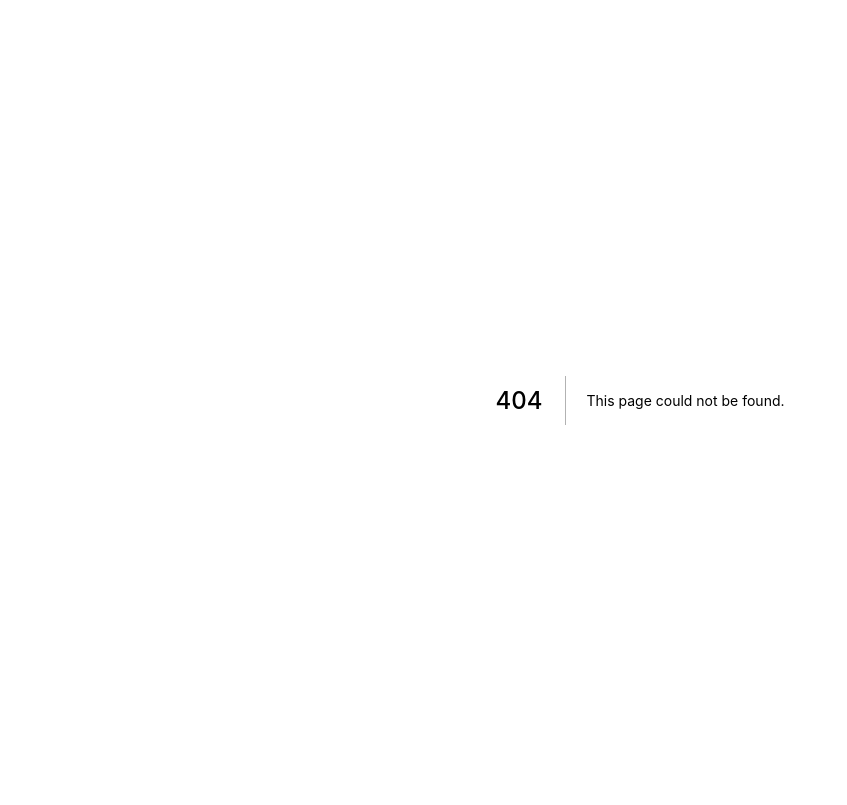
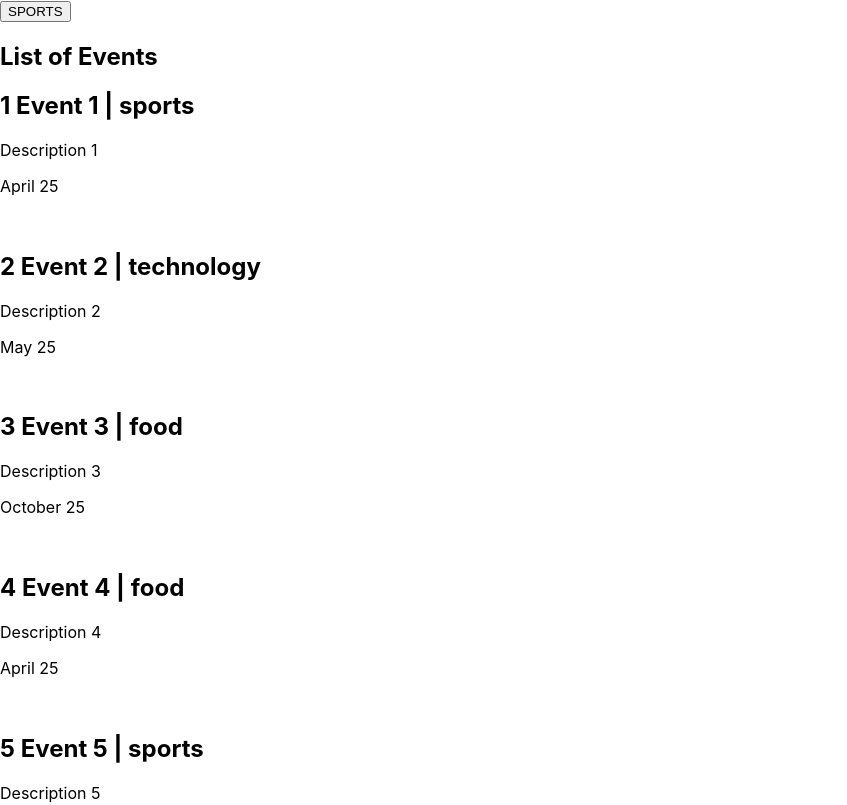
Before and after one commit to ayangupta9/next-js-tuts-prerendering-, a Next.js app: page /events in a window 1280 px wide. Before the commit this address had no page. Shown: the top 805 px of the page, without its empty margins (0-847 px from the left). Built offline with nearby package versions, Linux system fonts and the light colour scheme; data requests are answered from the project's data file.

Commit message:
next js: data fetching

```diff
--- a/db.json
+++ b/db.json
@@ -1,4 +1,82 @@
 {
+  "events": [
+    {
+      "id": 1,
+      "title": "Event 1",
+      "description": "Description 1",
+      "category": "sports",
+      "date": "April 25"
+    },
+    {
+      "id": 2,
+      "title": "Event 2",
+      "description": "Description 2",
+      "category": "technology",
+      "date": "May 25"
+    },
+    {
+      "id": 3,
+      "title": "Event 3",
+      "description": "Description 3",
+      "category": "food",
+      "date": "October 25"
+    },
+    {
+      "id": 4,
+      "title": "Event 4",
+      "description": "Description 4",
+      "category": "food",
+      "date": "April 25"
+    },
+    {
+      "id": 5,
+      "title": "Event 5",
+      "description": "Description 5",
+      "category": "sports",
+      "date": "January 15"
+    },
+    {
+      "id": 6,
+      "title": "Event 6",
+      "description": "Description 6",
+      "category": "art",
+      "date": "April 25"
+    },
+    {
+      "id": 7,
+      "title": "Event 7",
+      "description": "Description 7",
+      "category": "technology",
+      "date": "June 25"
+    },
+    {
+      "id": 8,
+      "title": "Event 8",
+      "description": "Description 8",
+      "category": "sports",
+      "date": "February 28"
+    },
+    {
+      "id": 9,
+      "title": "Event 9",
+      "description": "Description 9",
+      "category": "food",
+      "date": "April 25"
+    },
+    {
+      "id": 10,
+      "title": "Event 10",
+      "description": "Description 10",
+      "category": "sports",
+      "date": "August 5"
+    }
+  ],
+  "dashboard": {
+    "posts": 5,
+    "likes": 150,
+    "followers": 20,
+    "following": 50
+  },
   "news": [
     {
       "id": 1,
--- a/package.json
+++ b/package.json
@@ -13,7 +13,8 @@
     "json-server": "^0.16.3",
     "next": "11.1.0",
     "react": "17.0.2",
-    "react-dom": "17.0.2"
+    "react-dom": "17.0.2",
+    "swr": "^1.0.0"
   },
   "devDependencies": {
     "eslint": "7.32.0",
--- /dev/null
+++ b/pages/events.js
@@ -0,0 +1,49 @@
+import { useRouter } from 'next/dist/client/router'
+import React, { useState } from 'react'
+
+const EventsList = ({ eventList }) => {
+  const [events, setEvents] = useState(eventList)
+  const router = useRouter()
+
+  async function fetchSportsEvents () {
+    const response = await fetch('http://localhost:4000/events?category=sports')
+    const data = await response.json()
+    setEvents(data)
+    router.push('/events?category=sports', undefined, { shallow: true })
+  }
+
+  return (
+    <div>
+      <button onClick={fetchSportsEvents}>SPORTS</button>
+      <h2>List of Events</h2>
+      {events.map(event => {
+        return (
+          <div key={event.id}>
+            <h2>
+              {event.id} {event.title} | {event.category}
+            </h2>
+            <p>{event.description}</p>
+            <p>{event.date}</p>
+            <br />
+          </div>
+        )
+      })}
+    </div>
+  )
+}
+
+export default EventsList
+
+export async function getServerSideProps (context) {
+  const { query } = context
+  const { category } = query
+  const queryString = category ? 'category=sports' : ''
+  const response = await fetch(`http://localhost:4000/events?${queryString}`)
+  const data = await response.json()
+
+  return {
+    props: {
+      eventList: data
+    }
+  }
+}
```
Also changed, not shown: pages/dashboard-swr.js (added, +26 -0 lines), pages/dashboard.js (added, +32 -0 lines), 1 other file (tests, documents, lock files or other folders).
